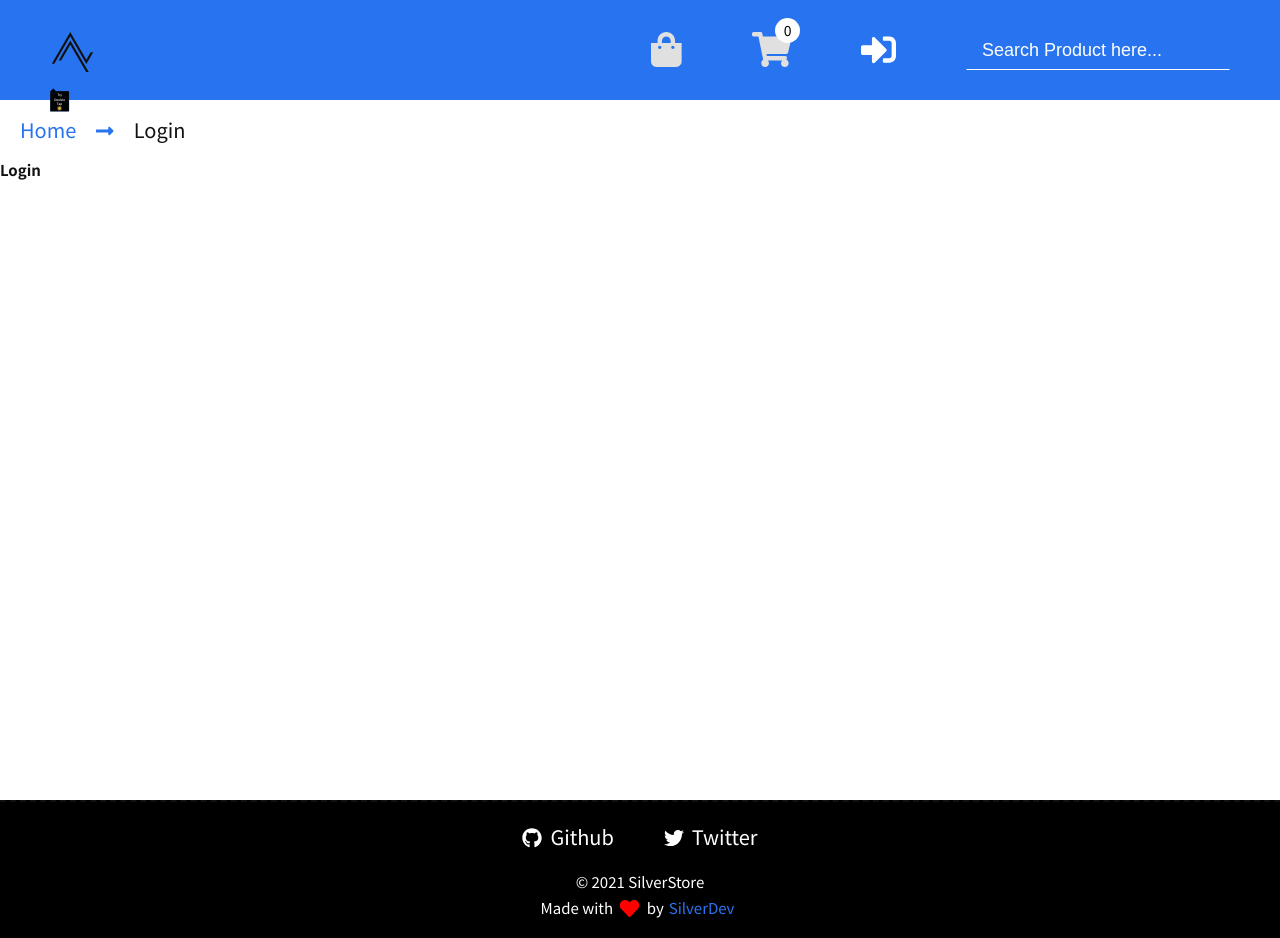
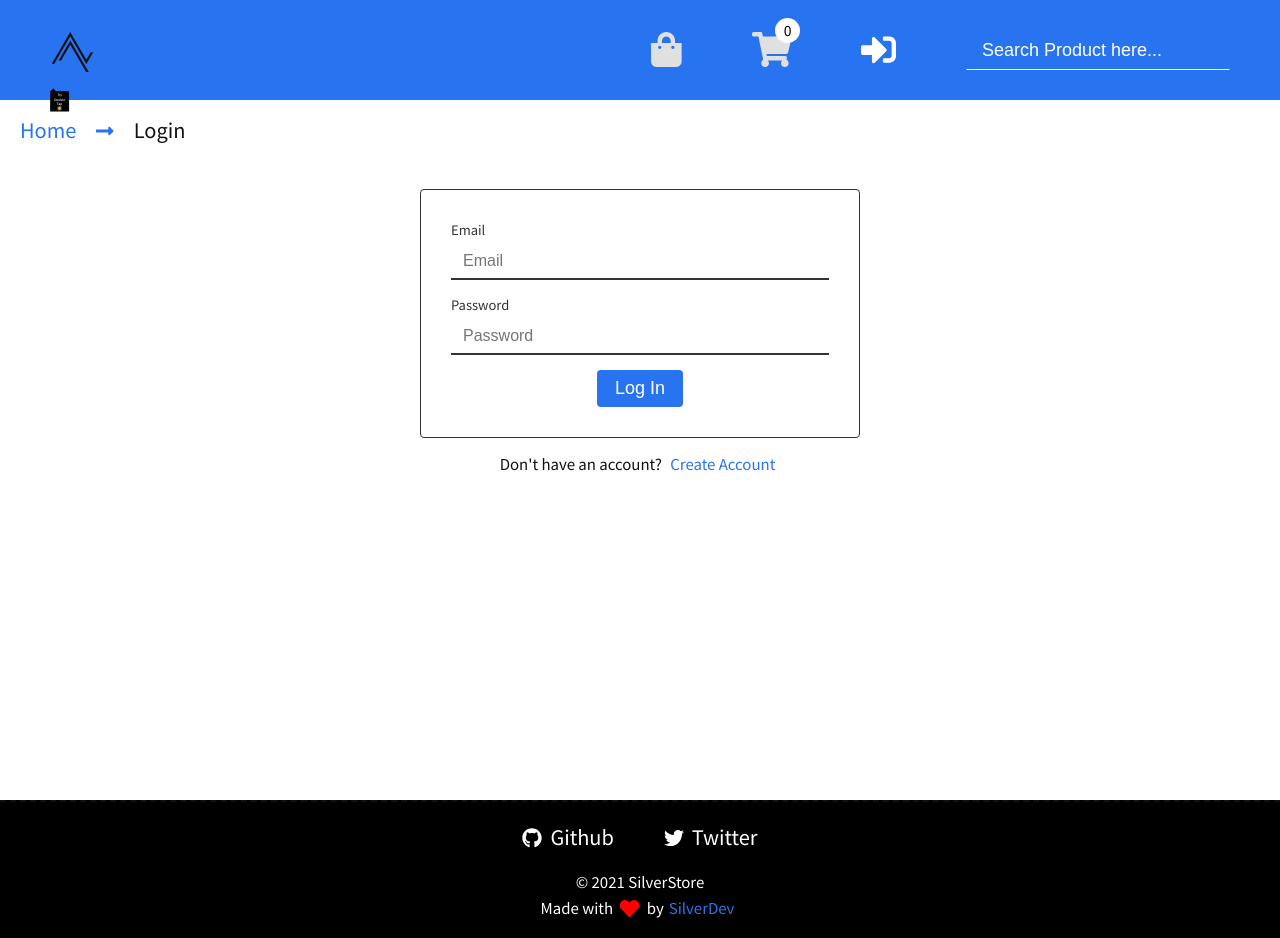
Before and after one commit to Joker-Bat/silverstore, a React (Create React App) app: page /login in a window 1280 px wide. Built offline with nearby package versions, Linux system fonts and the light colour scheme; no server answers.

Commit message:
Login and Signup page designed

```diff
--- a/src/App.js
+++ b/src/App.js
@@ -6,6 +6,7 @@ import Layout from "./hoc/Layout";
 import Homepage from "./containers/Homepage/Homepage";
 import Cart from "./containers/Cart/Cart";
 import Login from "./containers/Login/Login";
+import Signup from "./containers/Signup/Signup";
 import Products from "./containers/Products/Products";
 import SingleProduct from "./containers/SingleProduct/SingleProduct";
 
@@ -20,6 +21,7 @@ class App extends Component {
         <Route path="/products" component={Products} />
         <Route path="/cart" component={Cart} />
         <Route path="/login" component={Login} />
+        <Route path="/signup" component={Signup} />
         <Route path="/" component={Homepage} />
         <Route path="*" component={Homepage} />
       </Switch>
--- a/src/components/Homepage/Header/Carousel/Carousel.js
+++ b/src/components/Homepage/Header/Carousel/Carousel.js
@@ -19,7 +19,6 @@ const CarouselSet = (props) => {
 
   const handleClick = (index) => {
     const currentProductSlug = bannerImages[index].slug;
-    console.log(currentProductSlug);
     props.history.push(`/products/${currentProductSlug}`);
   };
 
--- /dev/null
+++ b/src/components/Login/Login.js
@@ -0,0 +1,65 @@
+import React, { useState } from "react";
+
+// Styles
+import classes from "./Login.module.scss";
+
+// React Router
+import { Link } from "react-router-dom";
+
+const Login = () => {
+  const [emailInput, setEmailInput] = useState("");
+  const [passwordInput, setPasswordInput] = useState("");
+
+  const handleSubmit = (e) => {
+    e.preventDefault();
+    console.log("Submitted");
+
+    // Clear Input Fields
+    setEmailInput("");
+    setPasswordInput("");
+  };
+
+  return (
+    <div className={classes.LoginContainer}>
+      <form className={classes.FormContainer} onSubmit={handleSubmit}>
+        <div className={classes.InputGroup}>
+          <label htmlFor="email">Email</label>
+          <input
+            type="email"
+            value={emailInput}
+            onChange={(e) => setEmailInput(e.target.value)}
+            id="email"
+            name="email"
+            autoComplete="off"
+            placeholder="Email"
+            required
+          />
+        </div>
+
+        <div className={classes.InputGroup}>
+          <label htmlFor="password">Password</label>
+          <input
+            type="password"
+            value={passwordInput}
+            onChange={(e) => setPasswordInput(e.target.value)}
+            id="password"
+            name="password"
+            autoComplete="off"
+            placeholder="Password"
+            required
+          />
+        </div>
+
+        <button type="submit">Log In</button>
+      </form>
+
+      <div className={classes.BottomText}>
+        <p>
+          Don't have an account? <Link to="/signup">Create Account</Link>
+        </p>
+      </div>
+    </div>
+  );
+};
+
+export default Login;
--- /dev/null
+++ b/src/components/Login/Login.module.scss
@@ -0,0 +1,99 @@
+@import "../../styles/Variables.scss";
+@import "../../styles/ResponsiveSheet.scss";
+
+.LoginContainer {
+  width: 100%;
+  max-width: 500px;
+  margin: auto;
+  padding: 3rem;
+  display: flex;
+  flex-direction: column;
+  justify-content: center;
+  align-items: center;
+
+  .FormContainer {
+    width: 100%;
+    padding: 3rem;
+    border: 1px solid var(--text-dark);
+    margin-bottom: 1.5rem;
+    background: linear-gradient(
+      45deg,
+      rgba(255, 255, 255, 0.8),
+      rgba(255, 255, 255, 0.9),
+      rgba(255, 255, 255, 0.8)
+    );
+    border-radius: 4px;
+    display: flex;
+    flex-direction: column;
+    justify-content: center;
+    align-items: center;
+
+    .InputGroup {
+      width: 100%;
+      display: flex;
+      flex-direction: column;
+      margin-bottom: 1.5rem;
+
+      label {
+        color: var(--text-dark);
+        font-size: 1.3rem;
+        margin-bottom: 0.5rem;
+      }
+
+      input {
+        border: none;
+        padding: 0.8rem 1.2rem;
+        font-size: 1.6rem;
+        font-weight: 300;
+        background: transparent;
+        border-bottom: 2px solid var(--text-dark);
+        transition: all 0.1s linear;
+        // box-shadow: 0 0 1px var(--black);
+
+        &:focus {
+          outline: none;
+          border-bottom: 2px solid var(--main);
+        }
+      }
+    }
+
+    button {
+      appearance: none;
+      border: none;
+      background-color: var(--main);
+      text-decoration: none;
+      color: var(--white);
+      cursor: pointer;
+      transition: transform 0.2s ease, filter 0.2s ease-in;
+      padding: 0.8rem 1.8rem;
+      font-size: 1.8rem;
+      border-radius: 4px;
+
+      &:hover {
+        transform: scale(0.98);
+        filter: brightness(120%);
+      }
+
+      @include respond($TABLET) {
+        font-size: 1.6rem;
+        padding: 0.8rem 1.6rem;
+      }
+
+      @include respond($MOBILE) {
+        font-size: 1.8rem;
+        padding: 1rem 1.8rem;
+      }
+    }
+  }
+  .BottomText {
+    p {
+      font-size: 1.5rem;
+
+      a {
+        text-decoration: none;
+        color: var(--main);
+        margin: 0 0.5rem;
+      }
+    }
+  }
+}
--- /dev/null
+++ b/src/components/Signup/Signup.js
@@ -0,0 +1,93 @@
+import React, { useState } from "react";
+
+// Style
+import classes from "./Signup.module.scss";
+
+// React Router
+import { Link } from "react-router-dom";
+
+const Signup = () => {
+  const [emailInput, setEmailInput] = useState("");
+  const [passwordInput, setPasswordInput] = useState("");
+  const [passwordConfirmInput, setPasswordConfirmInput] = useState("");
+  const [passwordEqual, setPasswordEqual] = useState(false);
+
+  const handleSubmit = (e) => {
+    e.preventDefault();
+    console.log("Sign UP");
+
+    // Clear Input Fields
+    setEmailInput("");
+    setPasswordInput("");
+    setPasswordConfirmInput("");
+  };
+
+  const checkIsPasswordEqual = (e) => {
+    setPasswordConfirmInput(e.target.value);
+    if (e.target.value === passwordInput) {
+      setPasswordEqual(true);
+    } else setPasswordEqual(false);
+  };
+
+  return (
+    <div className={classes.SignupContainer}>
+      <form className={classes.FormContainer} onSubmit={handleSubmit}>
+        <div className={classes.InputGroup}>
+          <label htmlFor="email">Email</label>
+          <input
+            type="email"
+            id="email"
+            value={emailInput}
+            onChange={(e) => setEmailInput(e.target.value)}
+            name="email"
+            autoComplete="off"
+            placeholder="Email"
+            required
+          />
+        </div>
+
+        <div className={classes.InputGroup}>
+          <label htmlFor="password">Password</label>
+          <input
+            type="password"
+            id="password"
+            value={passwordInput}
+            onChange={(e) => setPasswordInput(e.target.value)}
+            name="password"
+            autoComplete="off"
+            placeholder="Password"
+            required
+          />
+        </div>
+
+        <div
+          className={[classes.InputGroup, !passwordEqual && classes.Error].join(
+            " "
+          )}
+        >
+          <label htmlFor="passwordConfirm">Confirm Password</label>
+          <input
+            type="password"
+            id="passwordConfirm"
+            value={passwordConfirmInput}
+            onChange={checkIsPasswordEqual}
+            name="password"
+            autoComplete="off"
+            placeholder="Confirm Password"
+            required
+          />
+        </div>
+
+        <button type="submit">Sign Up</button>
+      </form>
+
+      <div className={classes.BottomText}>
+        <p>
+          Already have an account? <Link to="/login">Log in</Link>
+        </p>
+      </div>
+    </div>
+  );
+};
+
+export default Signup;
--- /dev/null
+++ b/src/components/Signup/Signup.module.scss
@@ -0,0 +1,106 @@
+@import "../../styles/Variables.scss";
+@import "../../styles/ResponsiveSheet.scss";
+
+.SignupContainer {
+  width: 100%;
+  max-width: 500px;
+  margin: auto;
+  padding: 3rem;
+  display: flex;
+  flex-direction: column;
+  justify-content: center;
+  align-items: center;
+
+  .FormContainer {
+    width: 100%;
+    padding: 3rem;
+    border: 1px solid var(--text-dark);
+    margin-bottom: 1.5rem;
+    background: linear-gradient(
+      45deg,
+      rgba(255, 255, 255, 0.8),
+      rgba(255, 255, 255, 0.9),
+      rgba(255, 255, 255, 0.8)
+    );
+    border-radius: 4px;
+    display: flex;
+    flex-direction: column;
+    justify-content: center;
+    align-items: center;
+
+    .InputGroup {
+      width: 100%;
+      display: flex;
+      flex-direction: column;
+      margin-bottom: 1.5rem;
+
+      &.Error {
+        input {
+          &:focus {
+            border-bottom: 2px solid red;
+          }
+        }
+      }
+
+      label {
+        color: var(--text-dark);
+        font-size: 1.3rem;
+        margin-bottom: 0.5rem;
+      }
+
+      input {
+        border: none;
+        padding: 0.8rem 1.2rem;
+        font-size: 1.6rem;
+        font-weight: 300;
+        background: transparent;
+        border-bottom: 2px solid var(--text-dark);
+        transition: all 0.1s linear;
+
+        &:focus {
+          outline: none;
+          border-bottom: 2px solid var(--main);
+        }
+      }
+    }
+
+    button {
+      appearance: none;
+      border: none;
+      background-color: var(--main);
+      text-decoration: none;
+      color: var(--white);
+      cursor: pointer;
+      transition: transform 0.2s ease, filter 0.2s ease-in;
+      padding: 0.8rem 1.8rem;
+      font-size: 1.8rem;
+      border-radius: 4px;
+
+      &:hover {
+        transform: scale(0.98);
+        filter: brightness(120%);
+      }
+
+      @include respond($TABLET) {
+        font-size: 1.6rem;
+        padding: 0.8rem 1.6rem;
+      }
+
+      @include respond($MOBILE) {
+        font-size: 1.8rem;
+        padding: 1rem 1.8rem;
+      }
+    }
+  }
+  .BottomText {
+    p {
+      font-size: 1.5rem;
+
+      a {
+        text-decoration: none;
+        color: var(--main);
+        margin: 0 0.5rem;
+      }
+    }
+  }
+}
--- a/src/containers/Login/Login.js
+++ b/src/containers/Login/Login.js
@@ -2,12 +2,13 @@ import React from "react";
 
 // Components
 import BreadCrumb from "../../components/BreadCrumb/BreadCrumb";
+import LoginContainer from "../../components/Login/Login";
 
 const Login = () => {
   return (
     <section>
       <BreadCrumb title="login" />
-      <h1>Login</h1>
+      <LoginContainer />
     </section>
   );
 };
--- /dev/null
+++ b/src/containers/Signup/Signup.js
@@ -0,0 +1,16 @@
+import React from "react";
+
+// Components
+import BreadCrumb from "../../components/BreadCrumb/BreadCrumb";
+import SignupContainer from "../../components/Signup/Signup";
+
+const Signup = () => {
+  return (
+    <section>
+      <BreadCrumb title="signup" />
+      <SignupContainer />
+    </section>
+  );
+};
+
+export default Signup;
```
